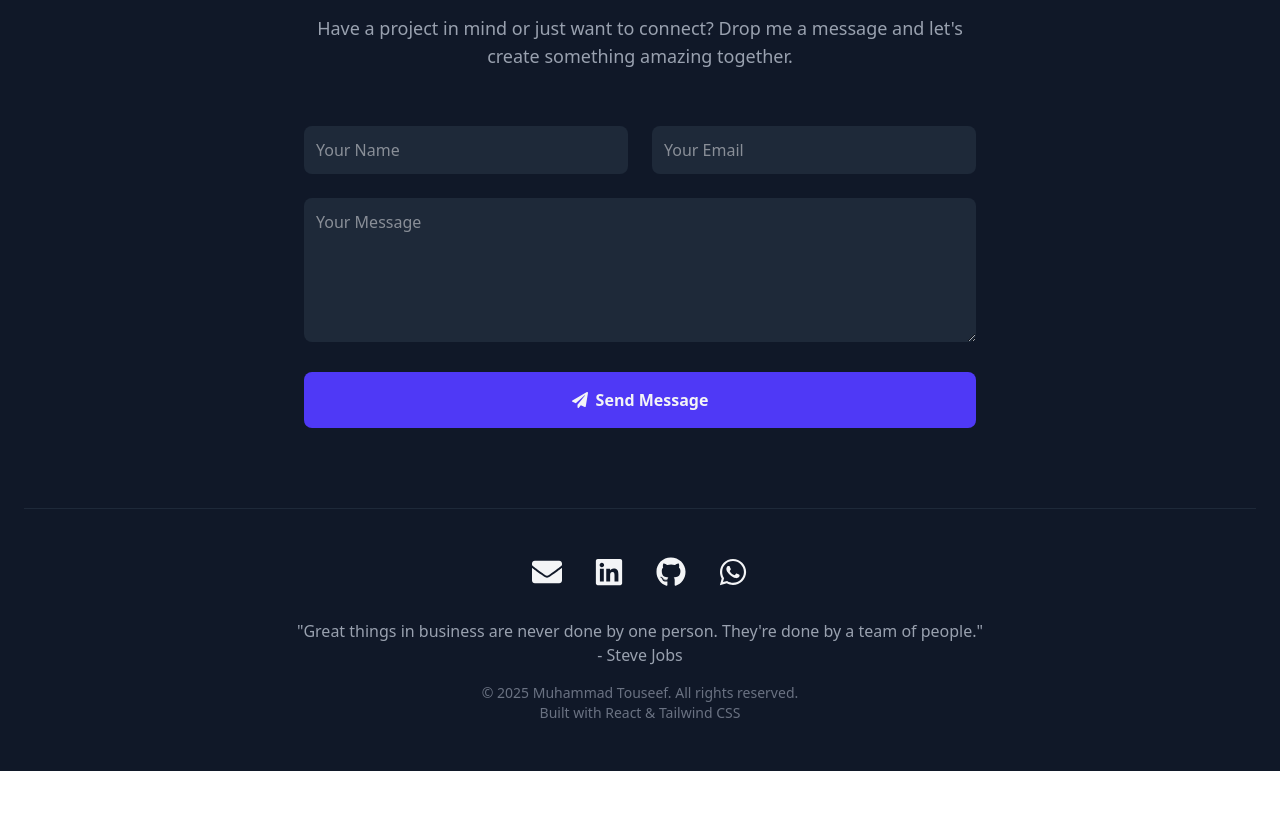
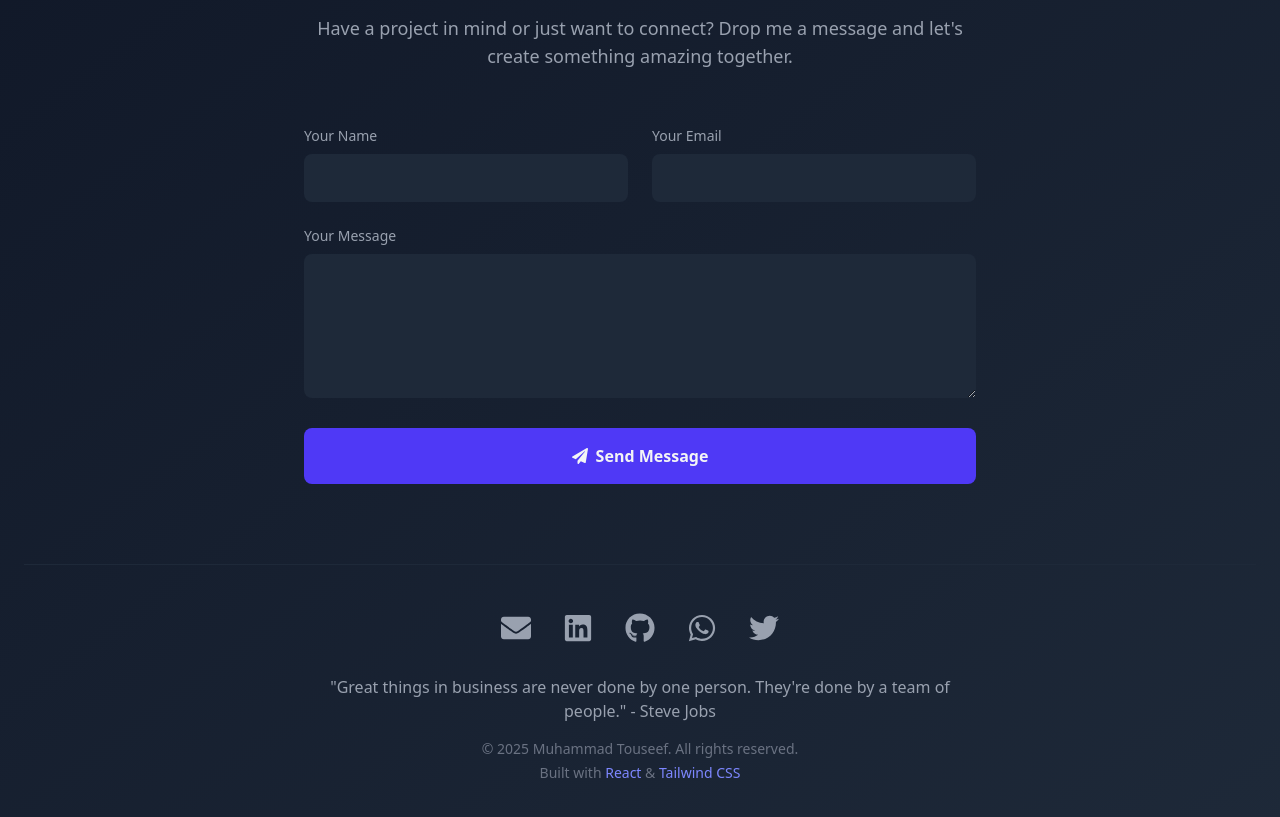
Before and after one commit to M-Touseef/my-portfolio, a React (Vite) app: page / in a window 1280 px wide. Shown: the part 3752-4569 px from the top of the page. Before the commit the page ends 4523 px from the top, so only its background shows below. Built offline with nearby package versions, Linux system fonts and the light colour scheme.

Commit message:
Initial commit

```diff
--- a/src/components/ContactFooter.jsx
+++ b/src/components/ContactFooter.jsx
@@ -1,152 +1,193 @@
 import React, { useState } from "react";
-import { FaEnvelope, FaLinkedin, FaGithub, FaWhatsapp, FaPaperPlane } from "react-icons/fa";
-import { motion } from "framer-motion";
+import {
+  FaEnvelope, FaLinkedin, FaGithub, FaWhatsapp, FaPaperPlane, FaTwitter
+} from "react-icons/fa";
+import { motion, AnimatePresence } from "framer-motion";
 
-const ContactFooter = () => {
+// Move static content to config objects
+const SOCIAL_LINKS = [
+  { icon: <FaEnvelope />, href: "mailto:your.email@example.com", label: "Email" },
+  { icon: <FaLinkedin />, href: "https://linkedin.com/in/yourprofile", label: "LinkedIn" },
+  { icon: <FaGithub />, href: "https://github.com/yourusername", label: "GitHub" },
+  { icon: <FaWhatsapp />, href: "https://wa.me/923001234567", label: "WhatsApp" },
+  { icon: <FaTwitter />, href: "https://twitter.com/yourhandle", label: "Twitter" }
+];
+
+const QUOTES = [
+  `"Great things in business are never done by one person. They're done by a team of people." - Steve Jobs`,
+  `"Alone we can do so little; together we can do so much." - Helen Keller`,
+  `"Innovation is the outcome of a habit, not a random act." - Sukant Ratnakar`
+];
+
+const ContactFooter = ({ copyrightName = "Muhammad Touseef" }) => {
   const [formData, setFormData] = useState({ name: "", email: "", message: "" });
   const [isSubmitted, setIsSubmitted] = useState(false);
+  const [currentQuote] = useState(() => QUOTES[Math.floor(Math.random() * QUOTES.length)]);
 
-  const handleChange = (e) => {
-    setFormData({ ...formData, [e.target.name]: e.target.value });
+  const handleSubmit = async (e) => {
+    e.preventDefault();
+    try {
+      // Replace with actual API call
+      // await axios.post('/api/contact', formData);
+      setIsSubmitted(true);
+      setFormData({ name: "", email: "", message: "" });
+    } catch (error) {
+      console.error('Submission error:', error);
+    }
   };
 
-  const handleSubmit = (e) => {
-    e.preventDefault();
-    // Add your form submission logic here
-    setIsSubmitted(true);
-    setFormData({ name: "", email: "", message: "" });
-  };
-
-  const socialLinks = [
-    {
-      icon: <FaEnvelope />,
-      href: "mailto:your.email@example.com",
-      label: "Email",
-      color: "hover:text-blue-400"
-    },
-    {
-      icon: <FaLinkedin />,
-      href: "https://linkedin.com/in/yourprofile",
-      label: "LinkedIn",
-      color: "hover:text-blue-600"
-    },
-    {
-      icon: <FaGithub />,
-      href: "https://github.com/yourusername",
-      label: "GitHub",
-      color: "hover:text-gray-400"
-    },
-    {
-      icon: <FaWhatsapp />,
-      href: "https://wa.me/923001234567",
-      label: "WhatsApp",
-      color: "hover:text-green-400"
-    }
-  ];
-
   return (
-    <section id="contact" className="relative bg-gray-900 text-gray-100 pt-20 pb-12 px-6">
+    <section id="contact" className="relative bg-gradient-to-br from-gray-900 to-gray-800 text-gray-100 pt-20 pb-12 px-6">
       <div className="max-w-7xl mx-auto">
-        {/* Contact Section */}
         <motion.div
           initial={{ opacity: 0, y: 20 }}
           whileInView={{ opacity: 1, y: 0 }}
+          viewport={{ once: true, margin: "0px 0px -100px 0px" }}
           transition={{ duration: 0.6 }}
           className="mb-20"
         >
           <div className="text-center mb-14">
-            <h2 className="text-4xl font-bold mb-4">
+            <motion.h2
+              className="text-4xl font-bold mb-4"
+              whileHover={{ scale: 1.02 }}
+            >
               Let's Collaborate
-              <FaPaperPlane className="inline-block ml-3 text-indigo-400" />
-            </h2>
+              <FaPaperPlane className="inline-block ml-3 text-indigo-400 animate-float" />
+            </motion.h2>
             <p className="text-lg text-gray-400 max-w-2xl mx-auto">
               Have a project in mind or just want to connect? Drop me a message and let's create something amazing together.
             </p>
           </div>
 
+          <AnimatePresence mode='wait'>
             {isSubmitted ? (
               <motion.div
-              initial={{ scale: 0.8 }}
-              animate={{ scale: 1 }}
+                key="success"
+                initial={{ scale: 0.8, opacity: 0 }}
+                animate={{ scale: 1, opacity: 1 }}
+                exit={{ scale: 0.8, opacity: 0 }}
                 className="text-center p-8 bg-gray-800 rounded-xl max-w-lg mx-auto"
               >
                 <div className="text-2xl text-emerald-400 mb-2">🎉 Message Sent!</div>
-              <p className="text-gray-300">I'll get back to you within 24 hours.</p>
+                <p className="text-gray-300 mb-4">I'll get back to you within 24 hours.</p>
+                <button
+                  onClick={() => setIsSubmitted(false)}
+                  className="text-indigo-400 hover:text-indigo-300 underline"
+                >
+                  Send another message
+                </button>
               </motion.div>
             ) : (
-            <form onSubmit={handleSubmit} className="max-w-2xl mx-auto">
+              <motion.form
+                key="form"
+                initial={{ opacity: 0 }}
+                animate={{ opacity: 1 }}
+                exit={{ opacity: 0 }}
+                onSubmit={handleSubmit}
+                className="max-w-2xl mx-auto"
+              >
                 <div className="grid md:grid-cols-2 gap-6 mb-6">
+                  <div className="space-y-2">
+                    <label className="block text-sm text-gray-400">Your Name</label>
                     <input
                       type="text"
                       name="name"
-                  placeholder="Your Name"
                       value={formData.name}
-                  onChange={handleChange}
+                      onChange={(e) => setFormData({...formData, name: e.target.value})}
                       required
-                  className="w-full p-3 bg-gray-800 rounded-lg focus:ring-2 focus:ring-indigo-400 border-none"
+                      className="w-full p-3 bg-gray-800 rounded-lg focus:ring-2 focus:ring-indigo-400 border-none transition-all"
                     />
+                  </div>
+                  <div className="space-y-2">
+                    <label className="block text-sm text-gray-400">Your Email</label>
                     <input
                       type="email"
                       name="email"
-                  placeholder="Your Email"
                       value={formData.email}
-                  onChange={handleChange}
+                      onChange={(e) => setFormData({...formData, email: e.target.value})}
                       required
-                  className="w-full p-3 bg-gray-800 rounded-lg focus:ring-2 focus:ring-indigo-400 border-none"
+                      className="w-full p-3 bg-gray-800 rounded-lg focus:ring-2 focus:ring-indigo-400 border-none transition-all"
                     />
                   </div>
+                </div>
+                <div className="space-y-2 mb-6">
+                  <label className="block text-sm text-gray-400">Your Message</label>
                   <textarea
                     name="message"
-                placeholder="Your Message"
                     value={formData.message}
-                onChange={handleChange}
+                    onChange={(e) => setFormData({...formData, message: e.target.value})}
                     required
                     rows="5"
-                className="w-full p-3 bg-gray-800 rounded-lg focus:ring-2 focus:ring-indigo-400 border-none mb-6"
+                    className="w-full p-3 bg-gray-800 rounded-lg focus:ring-2 focus:ring-indigo-400 border-none transition-all"
                   />
-              <button
+                </div>
+                <motion.button
+                  whileHover={{ scale: 1.02 }}
+                  whileTap={{ scale: 0.98 }}
                   type="submit"
                   className="w-full py-4 bg-indigo-600 hover:bg-indigo-700 rounded-lg font-semibold transition-all flex items-center justify-center gap-2"
                 >
-                <FaPaperPlane /> Send Message
-              </button>
-            </form>
+                  <FaPaperPlane className="transition-transform group-hover:-translate-y-1" />
+                  Send Message
+                </motion.button>
+              </motion.form>
             )}
+          </AnimatePresence>
         </motion.div>
 
-        {/* Social Links & Footer */}
         <motion.footer
           initial={{ opacity: 0 }}
           whileInView={{ opacity: 1 }}
+          viewport={{ once: true, margin: "0px 0px -100px 0px" }}
           transition={{ delay: 0.4 }}
           className="border-t border-gray-800 pt-12"
         >
           <div className="flex flex-col items-center">
-            <div className="flex gap-8 mb-8">
-              {socialLinks.map((link, index) => (
+            <motion.div
+              className="flex gap-8 mb-8 flex-wrap justify-center"
+              initial="hidden"
+              whileInView="visible"
+              viewport={{ once: true }}
+              variants={{
+                hidden: { opacity: 0 },
+                visible: {
+                  opacity: 1,
+                  transition: {
+                    staggerChildren: 0.1
+                  }
+                }
+              }}
+            >
+              {SOCIAL_LINKS.map((link, index) => (
                 <motion.a
                   key={index}
                   href={link.href}
                   target="_blank"
                   rel="noopener noreferrer"
-                  className={`text-3xl ${link.color} transition-colors`}
+                  className="text-3xl text-gray-400 hover:text-indigo-400 transition-colors group relative"
                   aria-label={link.label}
+                  variants={{
+                    hidden: { y: 20, opacity: 0 },
+                    visible: { y: 0, opacity: 1 }
+                  }}
                   whileHover={{ scale: 1.1 }}
                   whileTap={{ scale: 0.9 }}
                 >
                   {link.icon}
+                  <span className="absolute -bottom-8 left-1/2 -translate-x-1/2 text-xs bg-gray-800 px-2 py-1 rounded-md opacity-0 group-hover:opacity-100 transition-opacity">
+                    {link.label}
+                  </span>
                 </motion.a>
               ))}
-            </div>
+            </motion.div>
 
-            <p className="text-gray-400 text-center mb-4">
-              "Great things in business are never done by one person. They're done by a team of people."
-              <br />- Steve Jobs
+            <p className="text-gray-400 text-center mb-4 max-w-2xl mx-auto">
+              {currentQuote}
             </p>
 
-            <div className="text-sm text-gray-500 text-center">
-              <p>© {new Date().getFullYear()} Muhammad Touseef. All rights reserved.</p>
-              <p>Built with React & Tailwind CSS</p>
+            <div className="text-sm text-gray-500 text-center space-y-1">
+              <p>© {new Date().getFullYear()} {copyrightName}. All rights reserved.</p>
+              <p>Built with <span className="text-indigo-400">React</span> & <span className="text-indigo-400">Tailwind CSS</span></p>
             </div>
           </div>
         </motion.footer>
```
Lines whose indentation alone changed are shown as unchanged.
